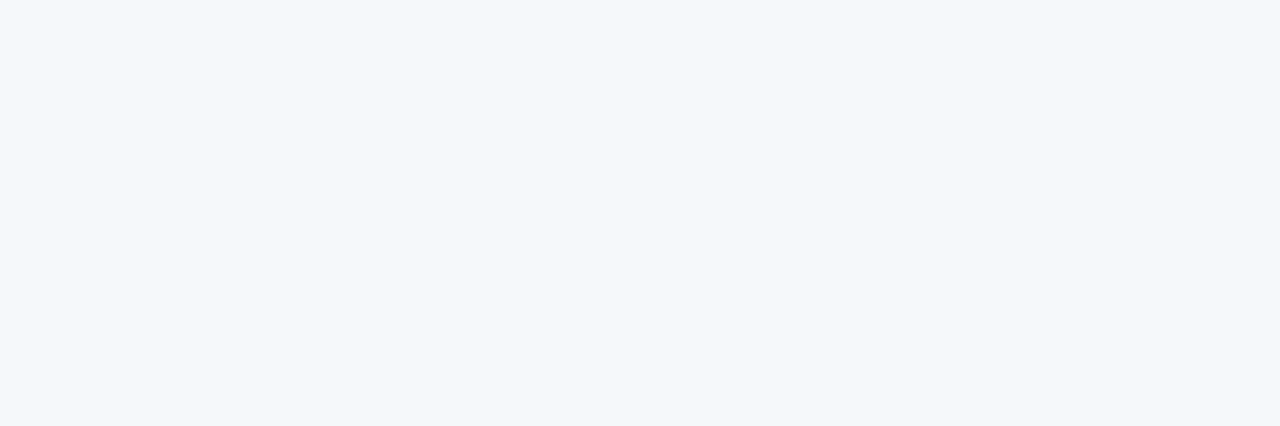
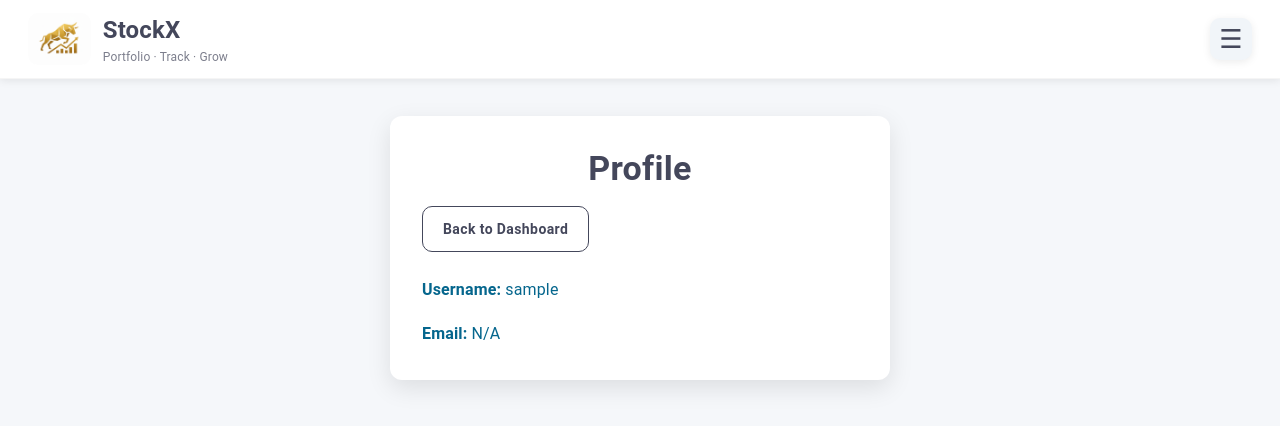
Before and after one commit to kg-02/Portfolio_capstone_project, a React (Create React App) app: page /profile in a window 1280 px wide. Before the commit this address had no page. Shown: the top 426 px of the page. Built offline with nearby package versions, Linux system fonts and the light colour scheme; sample sign-in values are in the browser's storage.

Commit message:
added the profile page(basic) and minor ui improvements

```diff
--- a/src/App.js
+++ b/src/App.js
@@ -1,32 +1,35 @@
 import React from "react";
 import { BrowserRouter as Router, Routes, Route } from "react-router-dom";
-import { ThemeProvider } from "@mui/material/styles";
+
+import { ThemeProvider as MuiThemeProvider } from "@mui/material/styles";   // rename
 import CssBaseline from "@mui/material/CssBaseline";
+
+import { ThemeProvider as AppThemeProvider } from "./components/context/ThemeContext";  // ⭐ Custom provider
 
 import Login from "./components/Auth/Login";
 import RegistrationForm from "./components/Registration/RegistrationForm";
 import Dashboard from "./components/pages/Dashboard";
+import Profile from "./components/pages/Profile";
 
 import appTheme from "./theme";
 
 function App() {
   return (
-    <ThemeProvider theme={appTheme}>
+    <AppThemeProvider>           {/* ⭐ Your custom ThemeContext */}
+      <MuiThemeProvider theme={appTheme}>   {/* MUI Theme */}
         <CssBaseline />
 
         <Router>
           <Routes>
-          {/* DEFAULT LOGIN PAGE */}
             <Route path="/" element={<Login />} />
-
-          {/* REGISTRATION */}
             <Route path="/register" element={<RegistrationForm />} />
-
-          {/* DASHBOARD */}
             <Route path="/dashboard" element={<Dashboard />} />
+            <Route path="/profile" element={<Profile />} />
           </Routes>
         </Router>
-    </ThemeProvider>
+
+      </MuiThemeProvider>
+    </AppThemeProvider>
   );
 }
 
--- a/src/components/pages/Dashboard.js
+++ b/src/components/pages/Dashboard.js
@@ -13,6 +13,8 @@ import { playClickSound } from "../utils/sound";
 import { MOCK_STOCKS } from "../data/mockStocks";
 import { useAuth } from "../../hooks/useAuth";
 import { Sun, Moon } from "lucide-react";
+import Profile from "../pages/Profile";
+import { useNavigate } from "react-router-dom";
 
 
 import AppLogoLight from "../../assets/portfolio_app_icon_light.png";
@@ -29,6 +31,8 @@ const Dashboard = () => {
   const [editingHolding, setEditingHolding] = useState(null);
 
   const API_BASE_URL = "/api/stocks";
+  const navigate = useNavigate();
+
 
   const getAuthHeaders = () => {
     const token = localStorage.getItem("token");
@@ -326,12 +330,13 @@ const Header = ({ onSelectStock }) => {
           }}
         >
           {/* Profile */}
-          <div
-            style={menuItemStyle(colors)}
-            onClick={() => alert("Profile clicked")}
-          >
-             Profile
-          </div>
+        <div
+          style={menuItemStyle(colors)}
+          onClick={() => navigate("/profile")}
+        >
+          Profile
+        </div>
+
 
           {/* Theme Toggle */}
           <div
@@ -389,7 +394,7 @@ const menuItemStyle = (colors) => ({
         <div style={{ height: 92 }} />
 
         {/* Removed this because now i have added it into the hamburger menu options ThemeToggle (positioned fixed) */}
-        <ThemeToggle />
+        {/* <ThemeToggle /> */}
 
         {currentView === "dashboard" && (
           <DashboardLayout>
--- /dev/null
+++ b/src/components/pages/Profile.js
@@ -0,0 +1,248 @@
+import React, { useEffect, useState } from "react";
+import { useTheme } from "../context/ThemeContext";
+import { Paper, Typography, Box, Button } from "@mui/material";
+import { useNavigate } from "react-router-dom";
+import LogoutButton from "../LogoutButton";
+
+import AppLogoLight from "../../assets/portfolio_app_icon_light.png";
+import AppLogoDark from "../../assets/portfolio_app_icon_dark.png";
+
+const Profile = () => {
+  const { colors, isDarkMode, toggleTheme } = useTheme();
+  const navigate = useNavigate();
+
+  const [user, setUser] = useState(null);
+  const [menuOpen, setMenuOpen] = useState(false);
+
+  useEffect(() => {
+    const storedUsername = localStorage.getItem("username");
+    const storedEmail = localStorage.getItem("email");
+
+    if (storedUsername || storedEmail) {
+      setUser({
+        username: storedUsername,
+        email: storedEmail,
+      });
+    }
+  }, []);
+
+  if (!user)
+    return (
+      <Typography
+        variant="h6"
+        sx={{ textAlign: "center", mt: 4, color: colors.text }}
+      >
+        No user data found
+      </Typography>
+    );
+
+  // Menu item style helper
+  const menuItemStyle = {
+    padding: "12px 18px",
+    cursor: "pointer",
+    fontSize: 15,
+    color: colors.textPrimary,
+    transition: "0.2s",
+    display: "flex",
+    alignItems: "center",
+    gap: "10px",
+    userSelect: "none",
+    borderBottom: `1px solid ${colors.border}`,
+  };
+
+  return (
+    <Box
+      sx={{
+        minHeight: "100vh",
+        backgroundColor: colors.background,
+        color: colors.textPrimary,
+      }}
+    >
+      {/* Fixed Header */}
+      <div
+        style={{
+          width: "100%",
+          padding: "12px 28px",
+          display: "flex",
+          justifyContent: "space-between",
+          alignItems: "center",
+          position: "fixed",
+          top: 0,
+          left: 0,
+          background: isDarkMode
+            ? "rgba(8, 12, 20, 0.85)"
+            : "rgba(255, 255, 255, 0.92)",
+          backdropFilter: "blur(8px)",
+          boxShadow: isDarkMode
+            ? "0 2px 10px rgba(0,0,0,0.6)"
+            : "0 2px 8px rgba(0,0,0,0.08)",
+          borderBottom: isDarkMode
+            ? "1px solid rgba(255,255,255,0.03)"
+            : "1px solid rgba(0,0,0,0.04)",
+          zIndex: 3000,
+        }}
+      >
+        {/* Left: Logo */}
+        <div style={{ display: "flex", alignItems: "center", gap: "12px" }}>
+          <img
+            src={isDarkMode ? AppLogoDark : AppLogoLight}
+            alt="Logo"
+            height="52"
+            style={{
+              borderRadius: 10,
+              display: "block",
+            }}
+          />
+          <div>
+            <h2
+              style={{
+                margin: 0,
+                fontSize: "1.5rem",
+                fontWeight: 700,
+                color: colors.textPrimary,
+              }}
+            >
+              StockX
+            </h2>
+            <div style={{ fontSize: 12, color: colors.textSecondary }}>
+              Portfolio · Track · Grow
+            </div>
+          </div>
+        </div>
+
+        {/* Right Side: Hamburger Menu */}
+        <div style={{ display: "flex", alignItems: "center", gap: "14px" }}>
+          <div
+            onClick={() => setMenuOpen(!menuOpen)}
+            style={{
+              width: 42,
+              height: 42,
+              display: "flex",
+              alignItems: "center",
+              justifyContent: "center",
+              cursor: "pointer",
+              borderRadius: 10,
+              background: isDarkMode ? "#1e293b" : "#f1f5f9",
+              boxShadow: isDarkMode
+                ? "0 2px 8px rgba(0,0,0,0.5)"
+                : "0 2px 8px rgba(0,0,0,0.08)",
+              transition: "0.2s",
+            }}
+          >
+            <div style={{ fontSize: 26, color: colors.textPrimary }}>☰</div>
+          </div>
+        </div>
+      </div>
+
+      {/* Dropdown menu */}
+      {menuOpen && (
+        <div
+          style={{
+            position: "fixed",
+            top: 72,
+            right: 28,
+            width: 200,
+            background: isDarkMode ? "#0f172a" : "#ffffff",
+            padding: "10px 0",
+            borderRadius: 12,
+            boxShadow: isDarkMode
+              ? "0 4px 16px rgba(0,0,0,0.6)"
+              : "0 4px 16px rgba(0,0,0,0.12)",
+            zIndex: 3500,
+          }}
+        >
+          <div
+            style={menuItemStyle}
+            onClick={() => {
+              navigate("/profile");
+              setMenuOpen(false);
+            }}
+          >
+            Profile
+          </div>
+
+          <div
+            style={menuItemStyle}
+            onClick={() => {
+              toggleTheme();
+              setMenuOpen(false);
+            }}
+          >
+            {isDarkMode ? "Light Mode" : "Dark Mode"}
+          </div>
+
+          <div style={menuItemStyle}>
+            <LogoutButton />
+          </div>
+        </div>
+      )}
+
+      {/* Spacer for fixed header */}
+      <div style={{ height: 92 }} />
+
+      {/* Main content */}
+      <Box
+        sx={{
+          display: "flex",
+          justifyContent: "center",
+          alignItems: "flex-start",
+          padding: 3,
+        }}
+      >
+        <Paper
+          elevation={6}
+          sx={{
+            width: 500,
+            p: 4,
+            borderRadius: 3,
+            backgroundColor: isDarkMode ? "#1e293b" : "#ffffff",
+            color: colors.textPrimary,
+            boxShadow: isDarkMode
+              ? "0px 8px 24px rgba(0,0,0,0.6)"
+              : "0px 8px 24px rgba(0,0,0,0.1)",
+          }}
+        >
+          <Typography
+            variant="h4"
+            sx={{
+              textAlign: "center",
+              mb: 2,
+              color: colors.textPrimary,
+              fontWeight: "bold",
+            }}
+          >
+            Profile
+          </Typography>
+
+          <Box sx={{ display: "flex", justifyContent: "flex-start", mb: 3 }}>
+            <Button
+              variant="outlined"
+              onClick={() => navigate("/dashboard")}
+              sx={{
+                color: colors.textPrimary,
+                borderColor: colors.textPrimary,
+                "&:hover": {
+                  backgroundColor: isDarkMode ? "#111827" : "#e0f7fa",
+                  borderColor: isDarkMode ? "#028090" : "#02C39A",
+                },
+              }}
+            >
+              Back to Dashboard
+            </Button>
+          </Box>
+
+          <Box sx={{ display: "flex", flexDirection: "column", gap: 2 }}>
+            <Typography variant="subtitle1">
+              <strong>Username:</strong> {user.username || "N/A"}
+            </Typography>
+            <Typography variant="subtitle1">
+              <strong>Email:</strong> {user.email || "N/A"}
+            </Typography>
+          </Box>
+        </Paper>
+      </Box>
+    </Box>
+  );
+};
+
+export default Profile;
```
Lines whose indentation alone changed are shown as unchanged.
